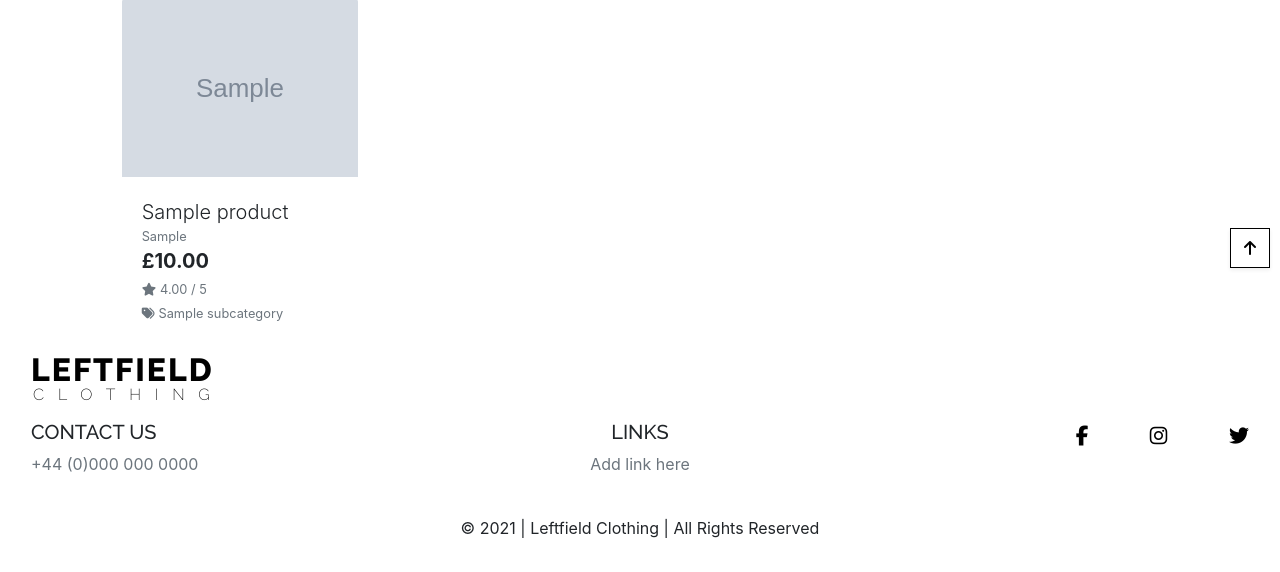
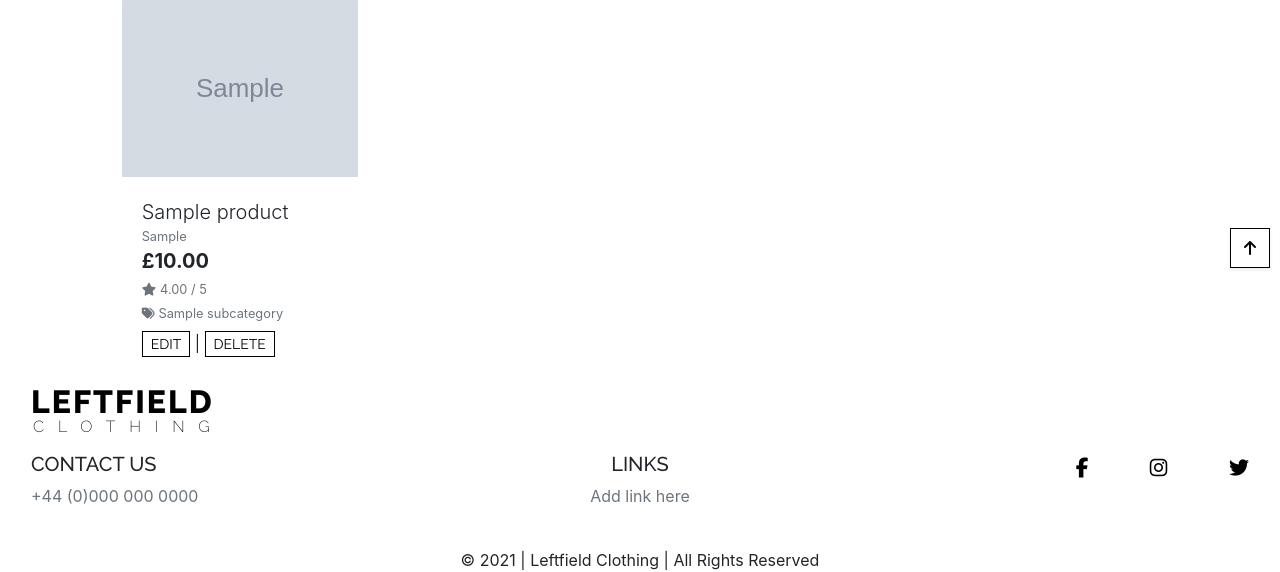
Before and after one commit to theopmw/leftfield-clothing, a Django app: page /products/ in a window 1280 px wide. Shown: the part 328-900 px from the top of the page. Before the commit the page ends 866 px from the top, so only its background shows below. Run offline with Django 3.2, Linux system fonts and the light colour scheme; a user stored in the database is signed in; tables that the repository leaves empty hold one stand-in row (values such as "Sample post"); grey boxes marked "Sample" are stand-in pictures; parts of the project's set-up code (start-up, migrations or seed data) failed here and were passed over; some libraries are stand-ins or nearby versions.

Commit message:
Add edit and delete buttons

```diff
--- a/products/templates/products/products.html
+++ b/products/templates/products/products.html
@@ -199,11 +199,17 @@
                                                 <small class="text-muted">No Rating</small>
                                             {% endif %}
                                             {% if product.subcategory %}
-                                            <p class="small mt-1 mb-0">
-                                                <a class="text-muted" href="{% url 'products' %}?subcategory={{ product.subcategory.name }}">
-                                                    <i class="fas fa-tags mr-1"></i>{{ product.subcategory.friendly_name }}
-                                                </a>
-                                            </p>
+                                                <p class="small mt-1 mb-0">
+                                                    <a class="text-muted" href="{% url 'products' %}?subcategory={{ product.subcategory.name }}">
+                                                        <i class="fas fa-tags mr-1"></i>{{ product.subcategory.friendly_name }}
+                                                    </a>
+                                                </p>
+                                            {% endif %}
+                                            {% if request.user.is_superuser %}
+                                            <div class="admin-buttons mt-2">
+                                                <a class="edit-button btn-sm btn-outline-black font-raleway text-uppercase rounded-0" href="{% url 'edit_product' product.id %}">Edit</a> |
+                                                <a class="delete-button btn-sm btn-outline-black font-raleway text-uppercase rounded-0" href="{% url 'delete_product' product.id %}">Delete</a>
+                                            </div>
                                             {% endif %}
                                         </div>
                                     </div>
```
